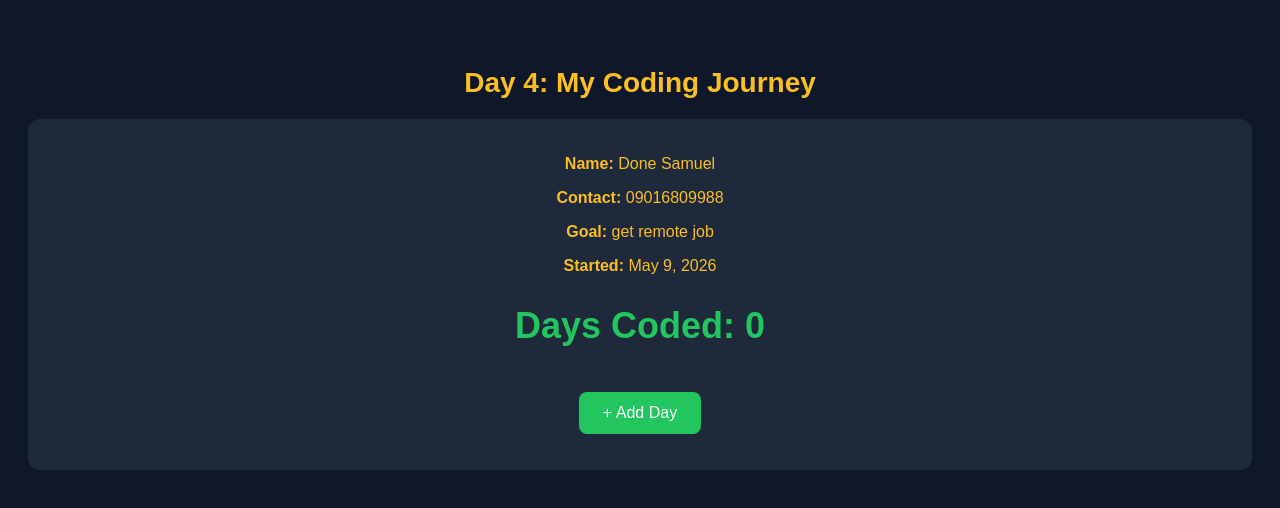
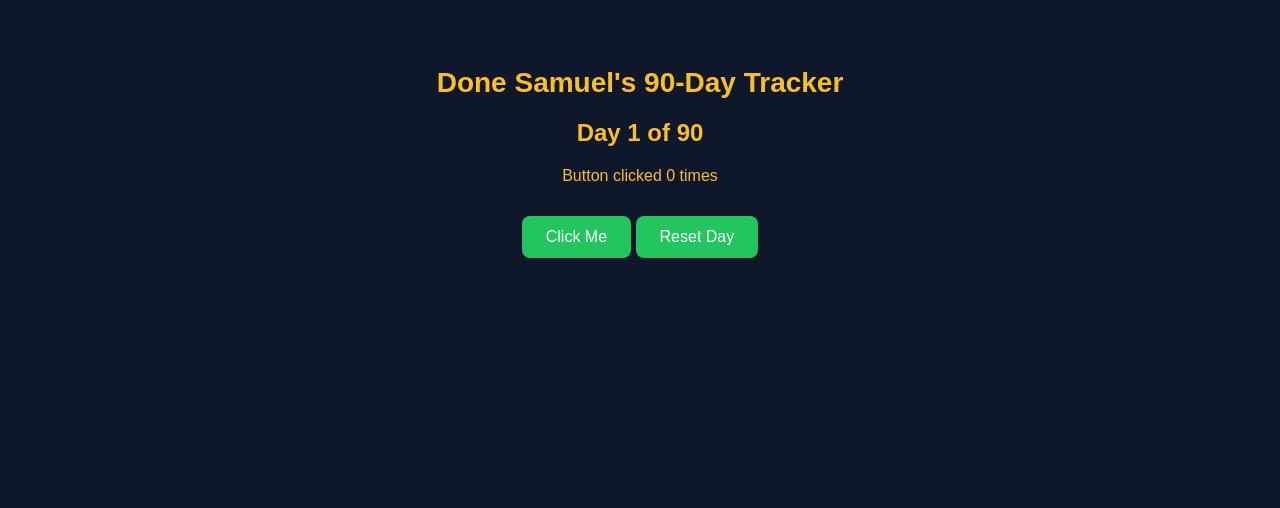
Before and after one commit to donesamuel-dev/donesamuel-dev.github.io, a plain HTML site: page index.html in a window 1280 px wide. Drawn offline with Linux system fonts and the light colour scheme.

Commit message:
Update index.html

```diff
--- a/index.html
+++ b/index.html
@@ -33,33 +33,35 @@
     </style>
 </head>
 <body>
-    <h1>Day 4: My Coding Journey</h1>
-    <div class="card">
-        <p><strong>Name:</strong> Done Samuel</p>
-        <p><strong>Contact:</strong> 09016809988</p>
-        <p><strong>Goal:</strong> get remote job</p>
-        <p><strong>Started:</strong> May 9, 2026</p>
 
-        <h2 id="counter" style="color: #22c55e; font-size: 36px;">Days Coded: 0</h2>
-        <button onclick="addDay()">+ Add Day</button>
-        <p id="status"></p>
-    </div>
+    <h1>Done Samuel's 90-Day Tracker</h1>
+    <h2>Day <span id="dayCount">1</span> of 90</h2>
+    <p>Button clicked <span id="count">0</span> times</p>
+    <button id="clickBtn">Click Me</button>
+    <button id="resetBtn">Reset Day</button>
 
-    <script>
-    let days = localStorage.getItem('daysCoded');
-    if (days === null) {
-        days = 0;
-    } else {
-        days = parseInt(days);
-    }
-    updateDisplay();
+<script>
 
-    function addDay() {
-        days = days + 1;
-        localStorage.setItem('daysCoded', days);
-        updateDisplay();
-        document.getElementById('status').innerHTML = 'Day ' + days + ' locked in ✅ Keep going, Done Samuel!';
-    }
+    let count = localStorage.getItem('count') || 0;
+let day = localStorage.getItem('day') || 1;
+
+document.getElementById('count').textContent = count;
+document.getElementById('dayCount').textContent = day;
+
+document.getElementById('clickBtn').onclick = function() {
+    count++;
+    document.getElementById('count').textContent = count;
+    localStorage.setItem('count', count);
+}
+
+document.getElementById('resetBtn').onclick = function() {
+    count = 0;
+    day++;
+    document.getElementById('count').textContent = count;
+    document.getElementById('dayCount').textContent = day;
+    localStorage.setItem('count', count);
+    localStorage.setItem('day', day);
+}
 
     function updateDisplay() {
         document.getElementById('counter').innerHTML = 'Days Coded: ' + days;
```
